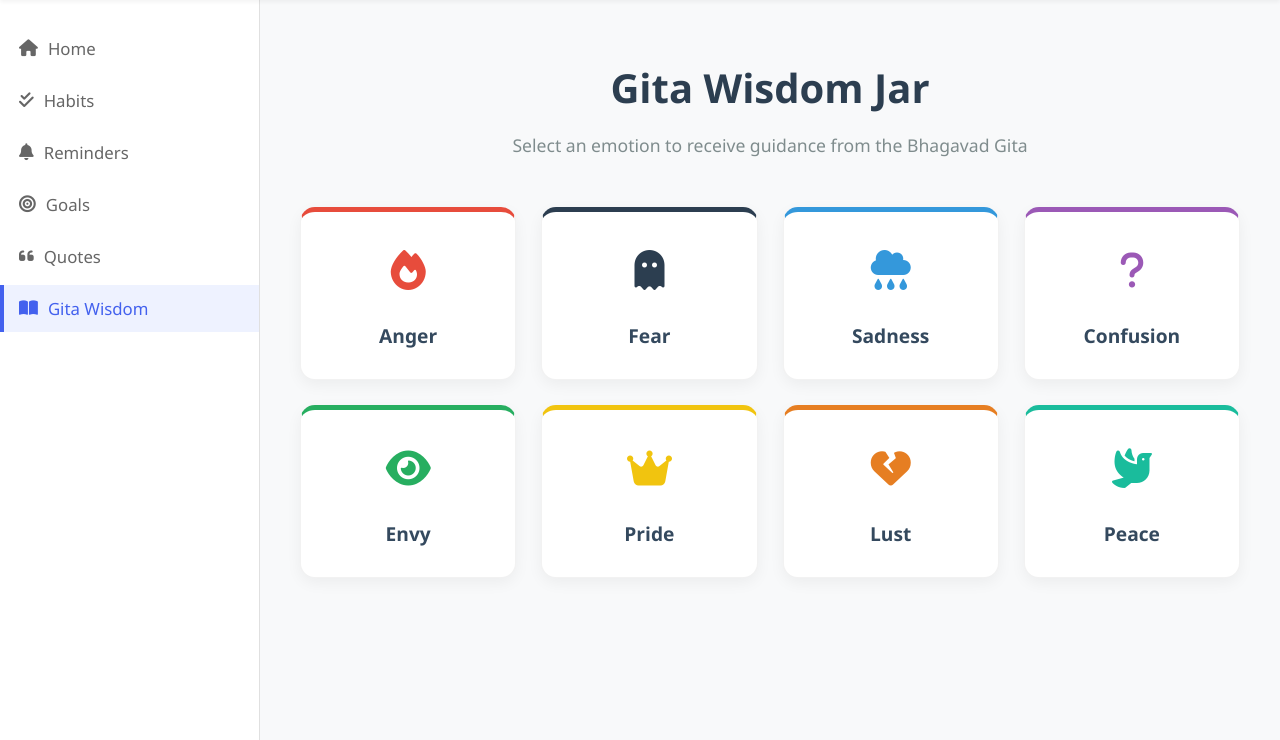
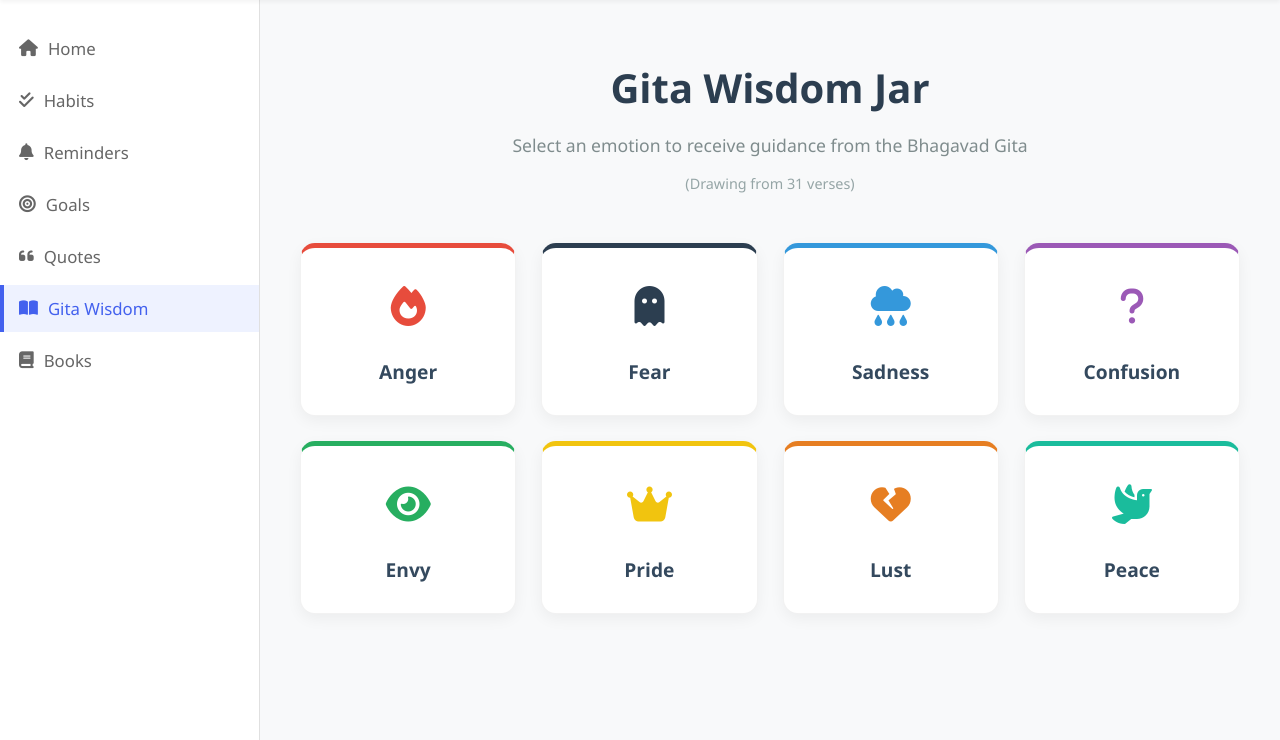
Before and after one commit to SinghalHarsh/harsh_website, a Flask app: page /gita in a window 1280 px wide. Shown: the part 60-800 px from the top of the page. Run offline with Flask 3, Linux system fonts and the light colour scheme.

Commit message:
Add Books tab and update habits/gita pages

```diff
--- a/app.py
+++ b/app.py
@@ -349,7 +349,12 @@ def habits():
             streak += 1
             check_date -= timedelta(days=1)
 
-        h['streak'] = f"{streak} Days"
+        h['streak'] = streak  # Store as integer for cleaner template usage if needed, or keep string
+
+        # Calculate days completed in current year
+        current_year_prefix = today_date.strftime('%Y')
+        days_in_current_year = sum(1 for date in history if date.startswith(current_year_prefix))
+        h['days_in_current_year'] = days_in_current_year
 
         # Update status text
         if h['completed_today']:
@@ -539,7 +544,8 @@ def goals():
 
 @app.route('/gita')
 def gita_jar():
-    return render_template('gita.html', emotions=gita_data)
+    total_verses = sum(len(data['verses']) for data in gita_data.values())
+    return render_template('gita.html', emotions=gita_data, total_verses=total_verses)
 
 @app.route('/gita/verse/<emotion>')
 def get_gita_verse(emotion):
@@ -549,5 +555,9 @@ def get_gita_verse(emotion):
         return jsonify({'status': 'success', 'verse': verse, 'emotion': gita_data[emotion]['label']})
     return jsonify({'status': 'error', 'message': 'Emotion not found'}), 404
 
+@app.route('/books')
+def books():
+    return render_template('books.html')
+
 if __name__ == '__main__':
     app.run(debug=True)
--- a/templates/base.html
+++ b/templates/base.html
@@ -62,6 +62,11 @@
                             <i class="fa-solid fa-book-open"></i> Gita Wisdom
                         </a>
                     </li>
+                    <li>
+                        <a href="/books" class="{{ 'active' if request.path == '/books' else '' }}">
+                            <i class="fa-solid fa-book"></i> Books
+                        </a>
+                    </li>
                     <!-- About tab removed -->
                     <!-- Blog tab removed -->
                 </ul>
--- a/templates/gita.html
+++ b/templates/gita.html
@@ -174,6 +174,7 @@
     <div class="gita-header">
         <h1 class="gita-title">Gita Wisdom Jar</h1>
         <p class="gita-subtitle">Select an emotion to receive guidance from the Bhagavad Gita</p>
+        <p style="font-size: 0.9rem; color: #95a5a6; margin-top: 8px;">(Drawing from {{ total_verses }} verses)</p>
     </div>
 
     <div class="emotions-grid">
@@ -189,9 +190,9 @@
 </div>
 
 <!-- Modal -->
-<div class="verse-modal" id="verseModal" onclick="closeModal(event)">
-    <div class="modal-content" onclick="event.stopPropagation()">
-        <span class="close-modal" onclick="closeModal(event)">&times;</span>
+<div class="verse-modal" id="verseModal">
+    <div class="modal-content">
+        <span class="close-modal" id="closeModalBtn">&times;</span>
         <div class="verse-header">
             <div class="verse-emotion" id="modalEmotion"></div>
             <div class="verse-ref" id="modalRef"></div>
@@ -213,7 +214,11 @@
                 if (data.status === 'success') {
                     const verse = data.verse;
                     document.getElementById('modalEmotion').innerText = data.emotion;
-                    document.getElementById('modalEmotion').style.color = getComputedStyle(document.querySelector(`.emotion-card[onclick="openVerse('${emotion}')"]`)).borderTopColor;
+
+                    const card = document.querySelector(`.emotion-card[onclick="openVerse('${emotion}')"]`);
+                    if (card) {
+                        document.getElementById('modalEmotion').style.color = getComputedStyle(card).borderTopColor;
+                    }
 
                     document.getElementById('modalRef').innerText = `Chapter ${verse.chapter}, Verse ${verse.verse}`;
                     document.getElementById('modalSanskrit').innerText = verse.sanskrit;
@@ -228,11 +233,25 @@
             .catch(err => console.error('Error fetching verse:', err));
     }
 
-    function closeModal(event) {
-        if (event) event.stopPropagation();
-        const modal = document.getElementById('verseModal');
+    // Modal Closing Logic
+    const modal = document.getElementById('verseModal');
+    const closeBtn = document.getElementById('closeModalBtn');
+
+    function closeModal() {
         modal.classList.remove('active');
         document.body.style.overflow = '';
+    }
+
+    if (closeBtn) {
+        closeBtn.addEventListener('click', closeModal);
+    }
+
+    if (modal) {
+        modal.addEventListener('click', function(event) {
+            if (event.target === modal) {
+                closeModal();
+            }
+        });
     }
 
     // Close on Escape key
--- a/templates/habits.html
+++ b/templates/habits.html
@@ -22,6 +22,9 @@
                 <h3>{{ habit.name }}</h3>
                 <div class="habit-streak">
                     <i class="fa-solid fa-fire"></i> {{ habit.streak }} day streak
+                </div>
+                <div class="habit-month-count" style="font-size: 0.9rem; color: #7f8c8d; margin-top: 4px;">
+                    <i class="fa-solid fa-calendar-day"></i> {{ habit.days_in_current_year }} days this year
                 </div>
             </div>
             <form action="{{ url_for('log_habit') }}" method="POST">
@@ -128,7 +131,7 @@
                             <div class="habit-info-row" style="display: flex; align-items: center; gap: 15px;">
                                 <span class="habit-name">{{ habit.name }}</span>
                                 <span class="streak-badge" title="Current Streak">
-                                    <i class="fa-solid fa-fire"></i> {{ habit.streak }}
+                                    <i class="fa-solid fa-fire"></i> {{ habit.streak }} Days
                                 </span>
                             </div>
                             <div class="habit-meta">
```
Also changed, not shown: templates/books.html (added, +14 -0 lines).
